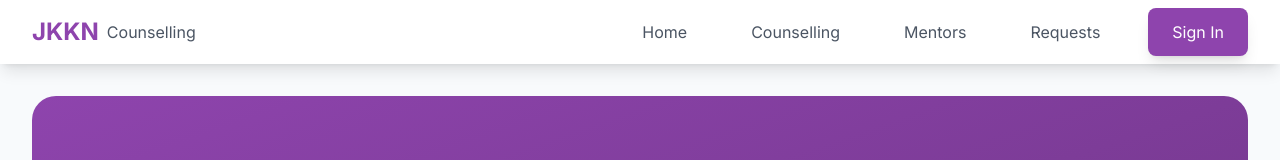
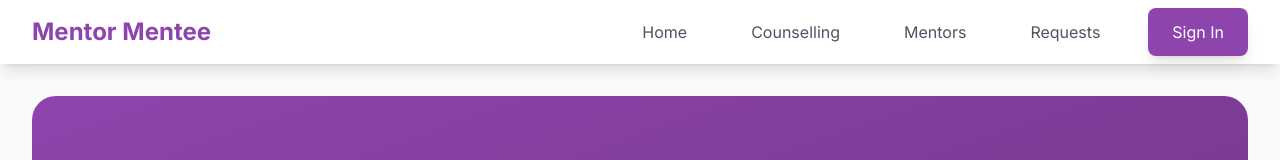
Before and after one commit to ragulkumar1/jkkn, a Next.js app: page / in a window 1280 px wide. Shown: the top 160 px of the page. Built offline with nearby package versions, Linux system fonts and the light colour scheme.

Commit message:
Update layout.tsx

```diff
--- a/src/app/layout.tsx
+++ b/src/app/layout.tsx
@@ -24,8 +24,8 @@ export default function RootLayout({
               <div className="flex justify-between h-16">
                 <div className="flex items-center">
                   <Link href="/" className="flex items-center">
-                    <span className="text-2xl font-bold text-[var(--accent)]">JKKN</span>
-                    <span className="ml-2 text-gray-600">Counselling</span>
+                    <span className="text-2xl font-bold text-[var(--accent)]">Mentor Mentee</span>
+                    <span className="ml-2 text-gray-600"></span>
                   </Link>
                 </div>
 
```
